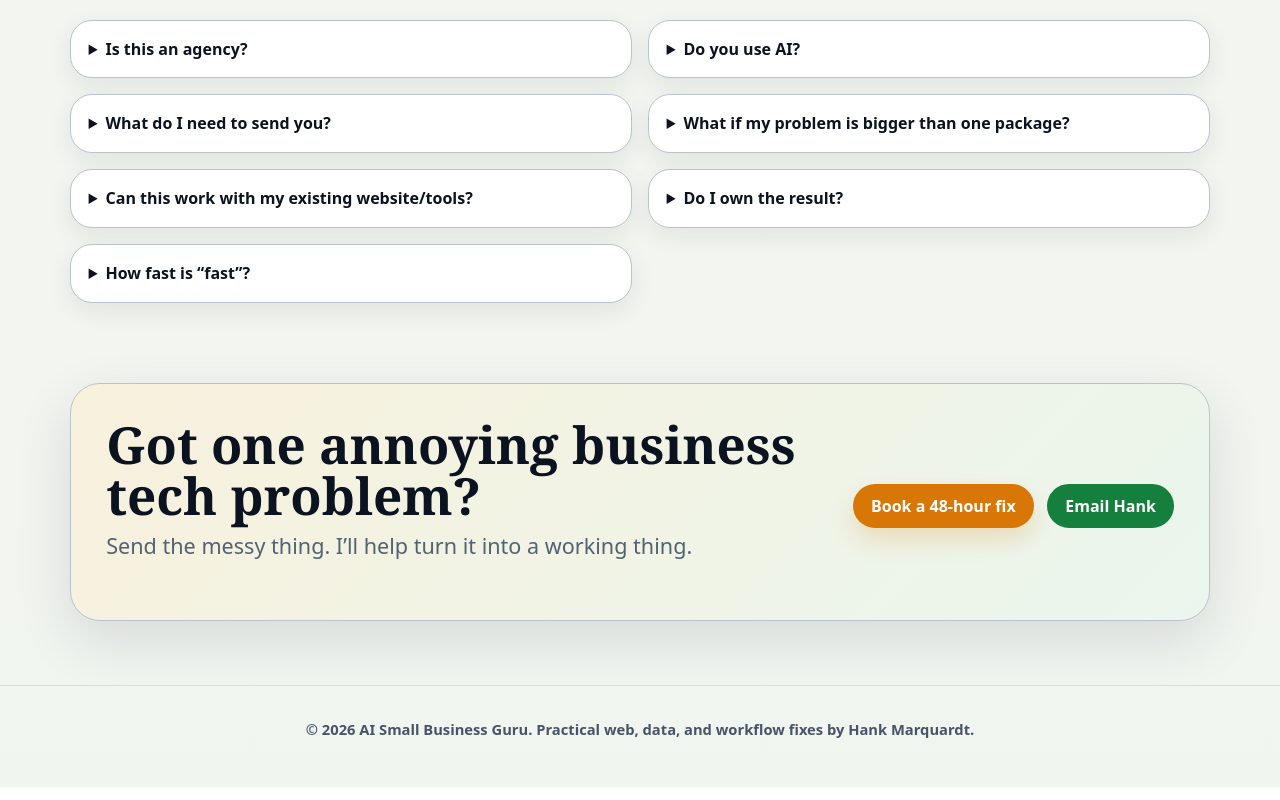
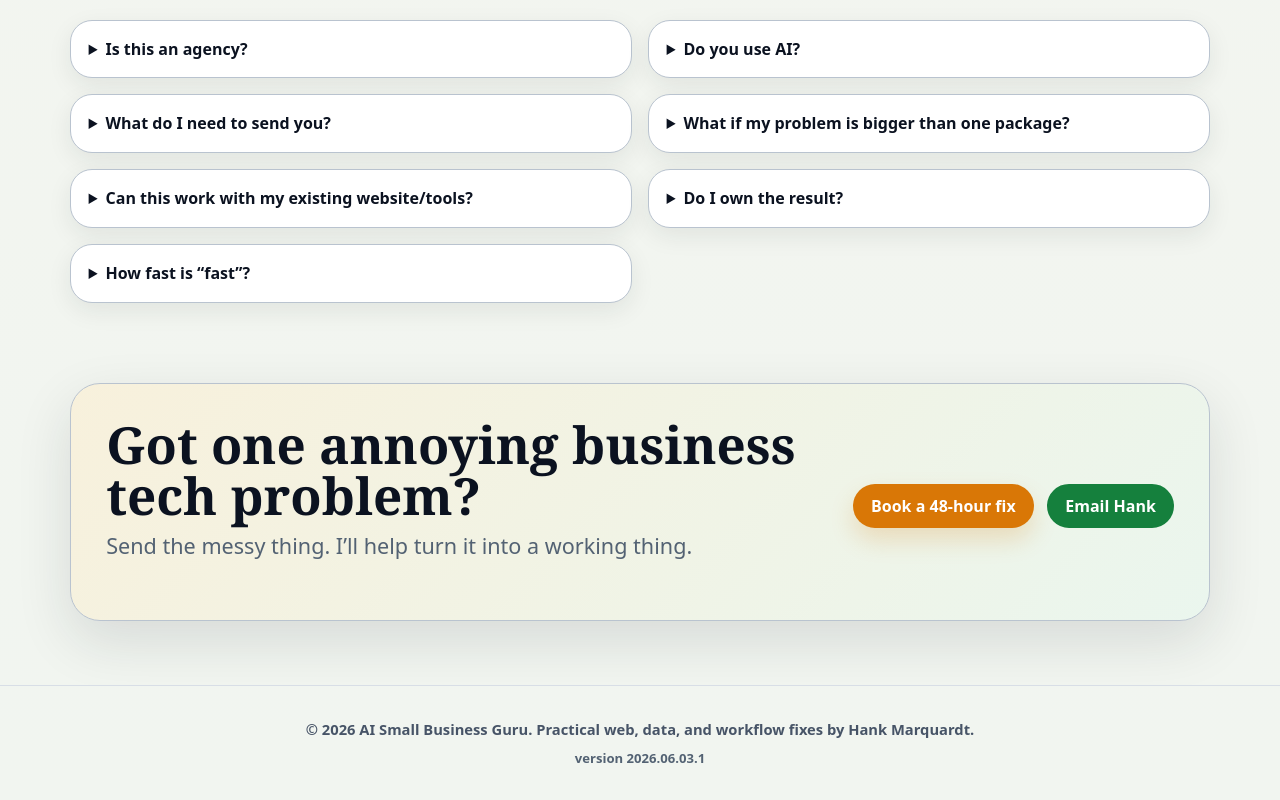
Before and after one commit to hmarquardt/aismallbizguru, a plain HTML site: page index.html in a window 1280 px wide. Shown: the part 5593-6393 px from the top of the page. Drawn offline with Linux system fonts and the light colour scheme.

Commit message:
Add agent-managed version footer

```diff
--- a/index.html
+++ b/index.html
@@ -612,6 +612,17 @@
       font-weight: 700;
     }
 
+    footer p {
+      margin: 0;
+    }
+
+    .site-version {
+      margin-top: .45rem;
+      color: var(--muted);
+      font-size: .82rem;
+      font-weight: 750;
+    }
+
     @media (max-width: 980px) {
       .section {
         scroll-margin-top: 5rem;
@@ -987,6 +998,8 @@
 
   <footer>
     <p>&copy; 2026 AI Small Business Guru. Practical web, data, and workflow fixes by Hank Marquardt.</p>
+    <!-- AISBG_DEPLOY_FOOTER version="2026.06.03.1" bump="Update this version whenever this file changes in a commit." -->
+    <p class="site-version" data-aisbg-deploy-footer data-deploy-version="2026.06.03.1" aria-label="Site version">version 2026.06.03.1</p>
   </footer>
 </body>
 </html>
```
Also changed, not shown: BRANDING.md (+21 -0 lines), README.md.
